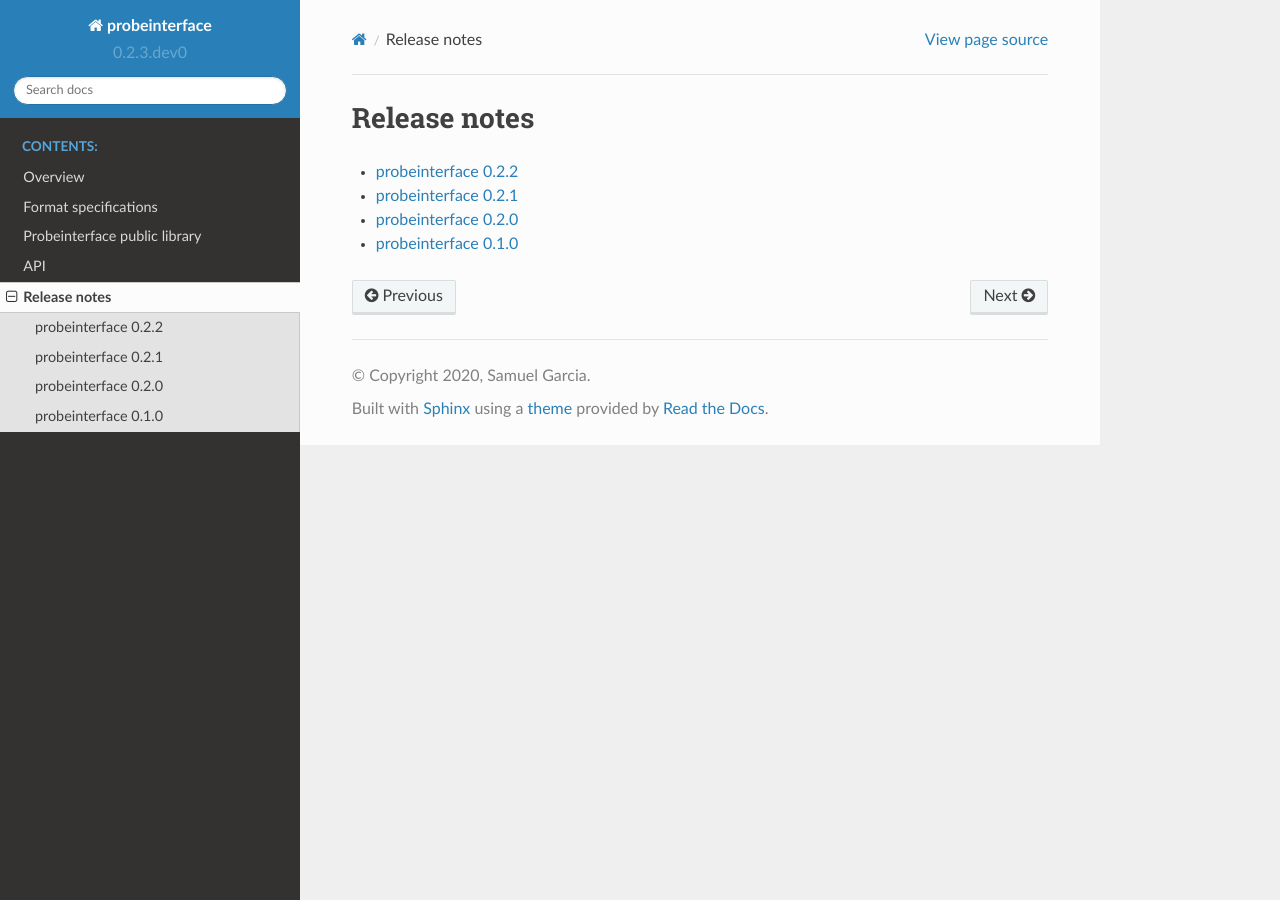
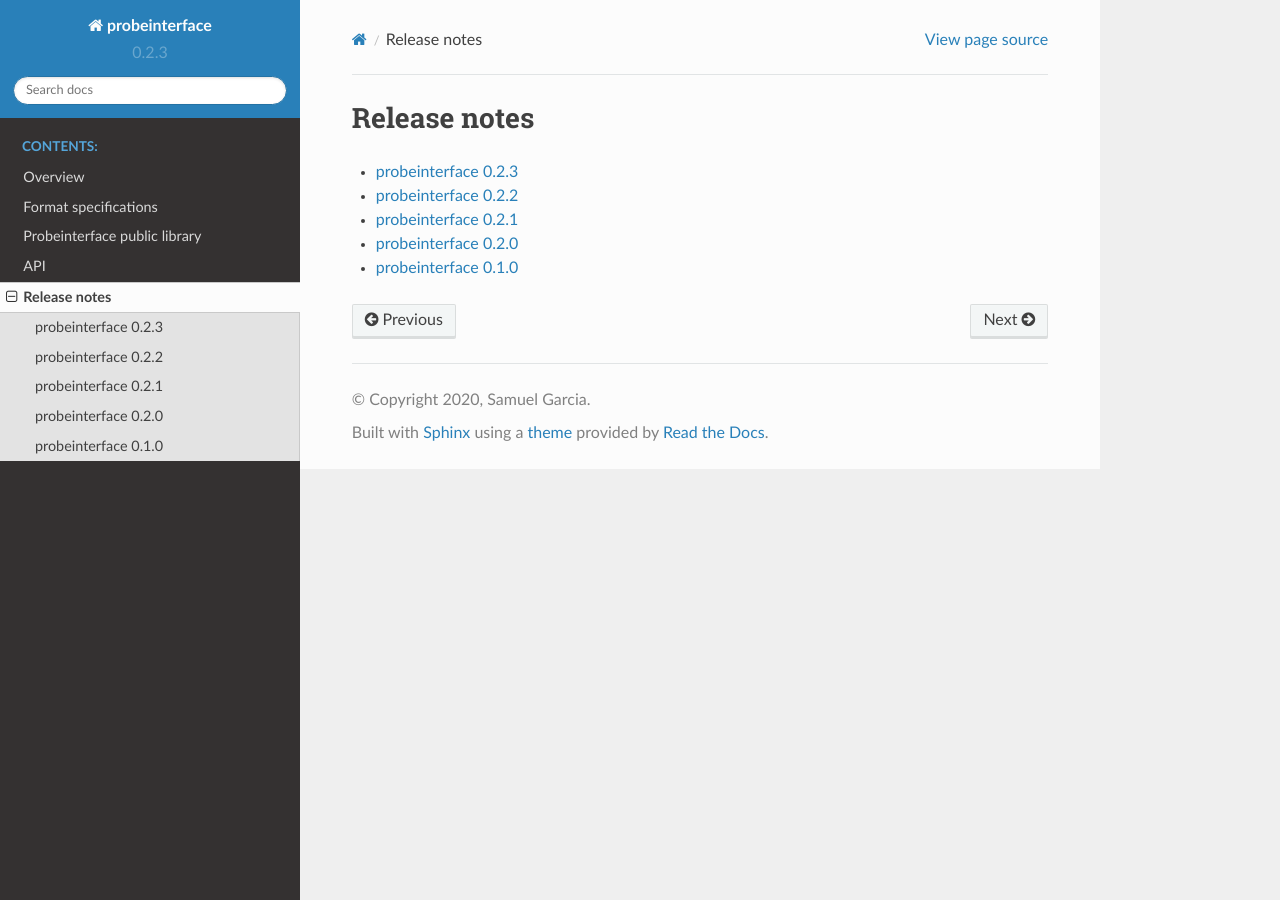
Before and after one commit to SpikeInterface/probeinterface, a Sphinx documentation site: the page built from doc/release_notes.rst, in a window 1280 px wide. Built offline with Sphinx 7.4.7 and the Read the Docs theme 2.0.0, drawn with Linux system fonts in a browser that asks for light colours; pages that are not in the unit, such as notebooks, are missing from menus.

Commit message:
Release 0.2.3

```diff
--- a/doc/release_notes.rst
+++ b/doc/release_notes.rst
@@ -6,6 +6,7 @@ Release notes
 .. toctree::
    :maxdepth: 1
 
+   releases/0.2.3.rst
    releases/0.2.2.rst
    releases/0.2.1.rst
    releases/0.2.0.rst
--- /dev/null
+++ b/doc/releases/0.2.3.rst
@@ -0,0 +1,8 @@
+probeinterface 0.2.3
+--------------------
+
+May, 21 2021
+
+* add a pathway
+* show_channel_on_click
+* debug read_mearec()
--- a/probeinterface/version.py
+++ b/probeinterface/version.py
@@ -1 +1 @@
-version = '0.2.3.dev0'
+version = '0.2.3'
```
